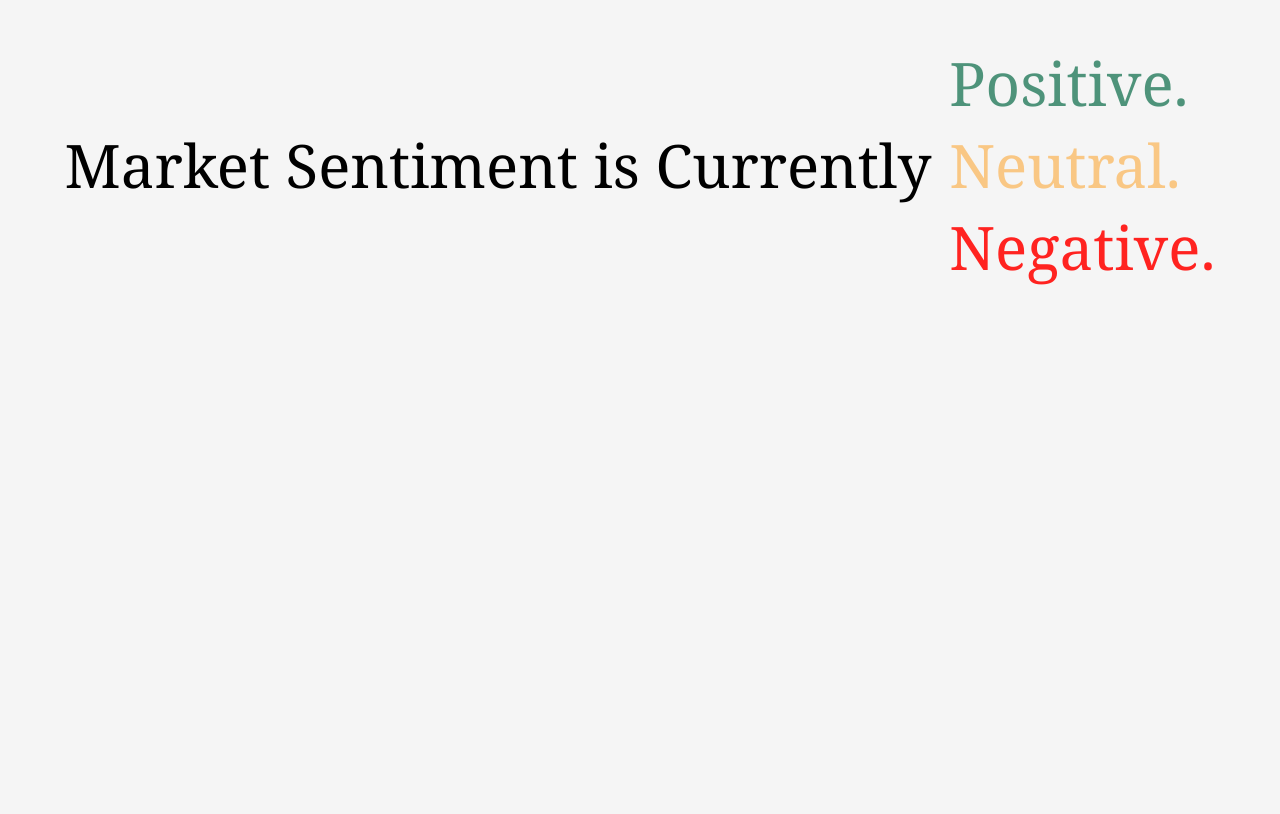
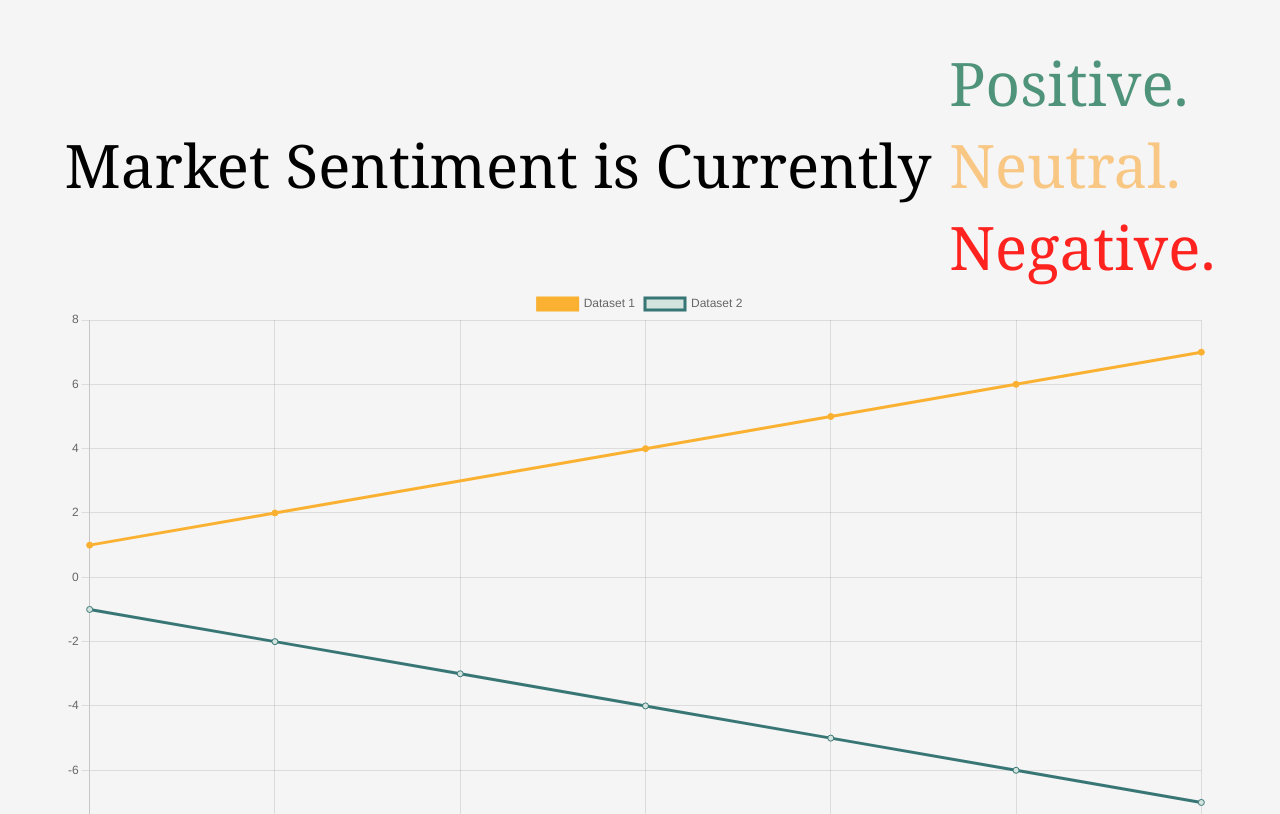
Before and after one commit to Bestest-Study-Group/sentimentIndex, a React (Create React App) app in the folder frontend/: page / in a window 1280 px wide. Shown: the part 138-952 px from the top of the page. Before the commit the page ends 800 px from the top, so only its background shows below. Built offline with nearby package versions, Linux system fonts and the light colour scheme; no server answers.

Commit message:
sentiment chart setup

```diff
--- a/frontend/package.json
+++ b/frontend/package.json
@@ -11,7 +11,9 @@
     "@types/react": "^18.0.9",
     "@types/react-dom": "^18.0.5",
     "axios": "^0.27.2",
+    "chart.js": "^3.8.0",
     "react": "^18.1.0",
+    "react-chartjs-2": "^4.1.0",
     "react-dom": "^18.1.0",
     "react-scripts": "5.0.1",
     "typescript": "^4.7.2",
--- a/frontend/src/App.tsx
+++ b/frontend/src/App.tsx
@@ -2,6 +2,7 @@ import "./App.css";
 import Header from "./components/header/header";
 import { useEffect } from "react";
 import axios from "axios";
+import SentimentChart from "./components/sentimentChart/sentimentChart";
 
 function App() {
   useEffect(() => {
@@ -15,6 +16,7 @@ function App() {
   return (
     <div>
       <Header sentiment="neutral" />
+      <SentimentChart />
     </div>
   );
 }
--- /dev/null
+++ b/frontend/src/components/sentimentChart/sentimentChart.tsx
@@ -0,0 +1,56 @@
+import React from "react";
+import { Line } from "react-chartjs-2";
+import {
+  Chart as ChartJS,
+  CategoryScale,
+  LinearScale,
+  PointElement,
+  LineElement,
+  Title,
+  Tooltip,
+  Legend,
+} from "chart.js";
+function SentimentChart() {
+  ChartJS.register(
+    CategoryScale,
+    LinearScale,
+    PointElement,
+    LineElement,
+    Title,
+    Tooltip,
+    Legend
+  );
+
+  const labels = [
+    "January",
+    "February",
+    "March",
+    "April",
+    "May",
+    "June",
+    "July",
+  ];
+  const options = {
+    spanGaps: true,
+  };
+  const data = {
+    labels,
+    datasets: [
+      {
+        label: "Dataset 1",
+        data: [1, 2, undefined, 4, 5, 6, 7],
+        borderColor: "rgb(250, 177, 49)",
+        backgroundColor: "rgb(250, 177, 49)",
+      },
+      {
+        label: "Dataset 2",
+        data: [-1, -2, -3, -4, -5, -6, -7],
+        borderColor: "rgb(55, 118, 116",
+        backgroundColor: "rgb(211, 227, 222)",
+      },
+    ],
+  };
+
+  return <Line options={options} data={data} />;
+}
+export default SentimentChart;
```
Also changed, not shown: 1 other file (tests, documents, lock files or other folders).
